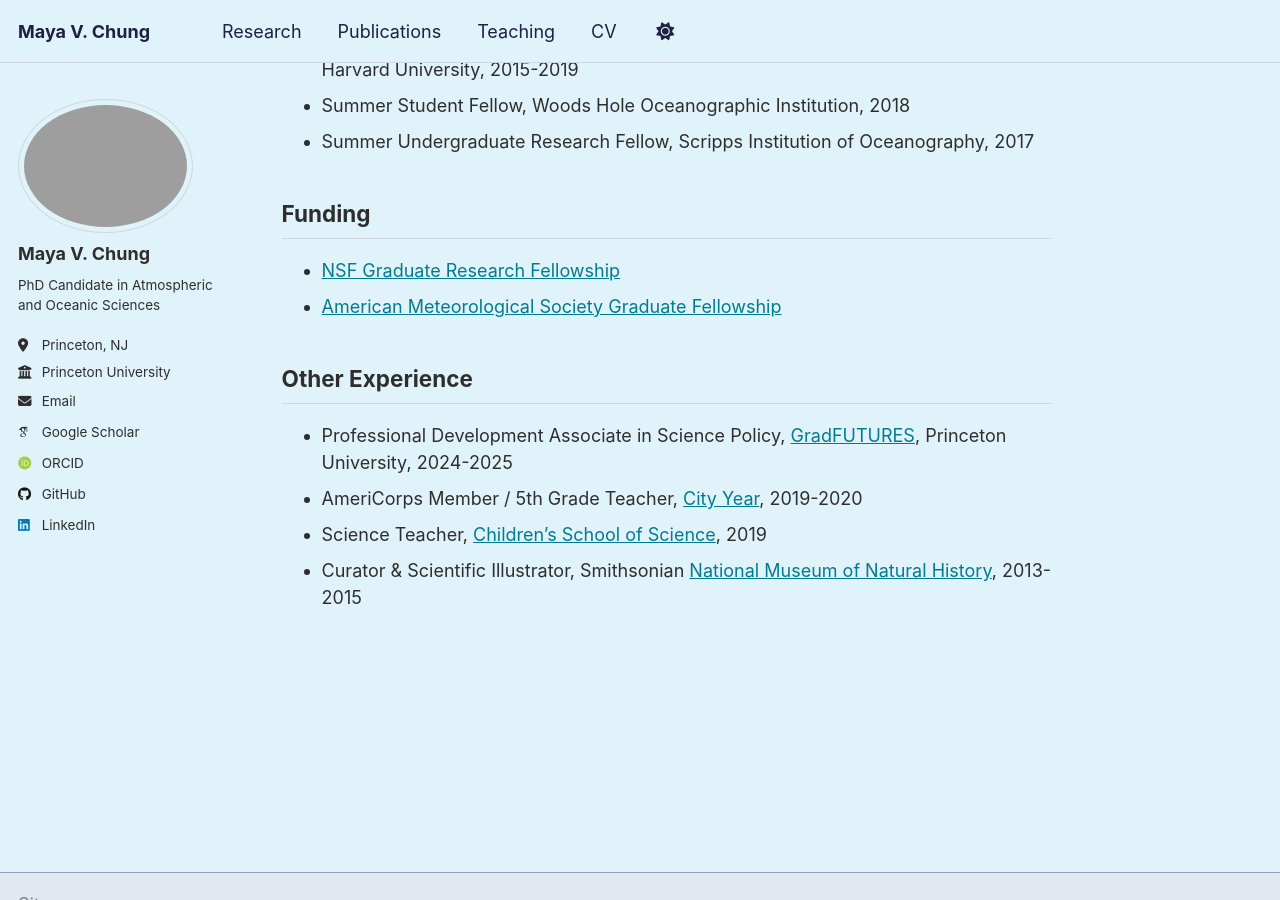
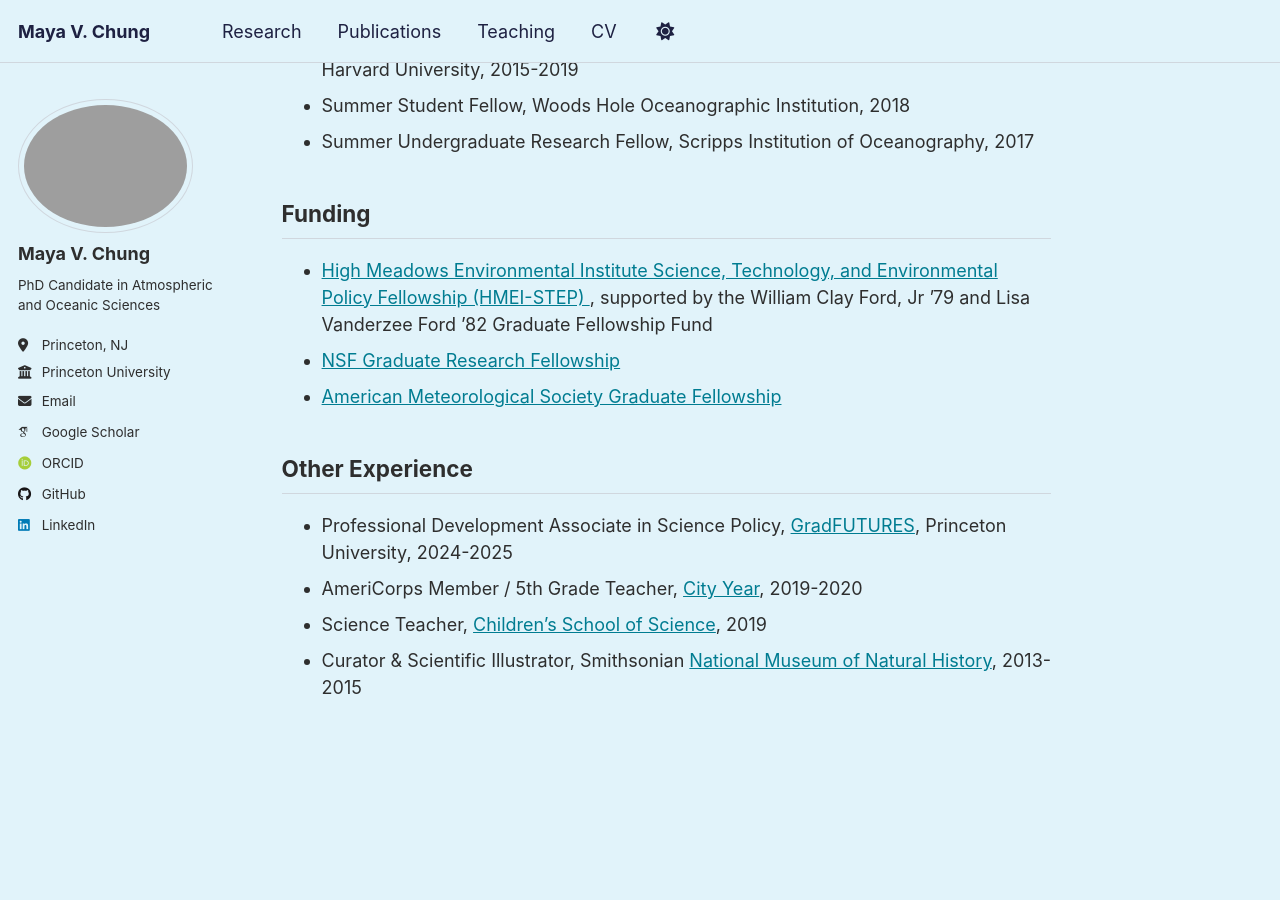
Before and after one commit to mayavchung/mayavchung.github.io, a Jekyll site: the page built from _pages/about.md, in a window 1280 px wide and 900 px high, scrolled down 1380 px. Built offline with Jekyll 4.4.1, drawn with Linux system fonts in a browser that asks for light colours; some web fonts are replaced; a script that is not in the unit is left out.

Commit message:
Update about.md

```diff
--- a/_pages/about.md
+++ b/_pages/about.md
@@ -45,6 +45,7 @@ For the latest research updates, visit my [Google Scholar](https://scholar.googl
 * Summer Undergraduate Research Fellow, Scripps Institution of Oceanography, 2017
 
 ## Funding
+* [High Meadows Environmental Institute Science, Technology, and Environmental Policy Fellowship (HMEI-STEP) ](https://environment.princeton.edu/education/hmei-step/), supported by the William Clay Ford, Jr ’79 and Lisa Vanderzee Ford ’82 Graduate Fellowship Fund
 * [NSF Graduate Research Fellowship](https://www.nsf.gov/funding/opportunities/grfp-nsf-graduate-research-fellowship-program)
 * [American Meteorological Society Graduate Fellowship](https://www.ametsoc.org/ams/information-for/students/ams-scholarships-and-fellowships/ams-graduate-fellowships/)
 
```
